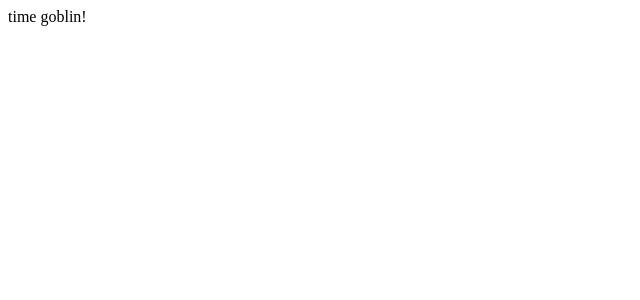
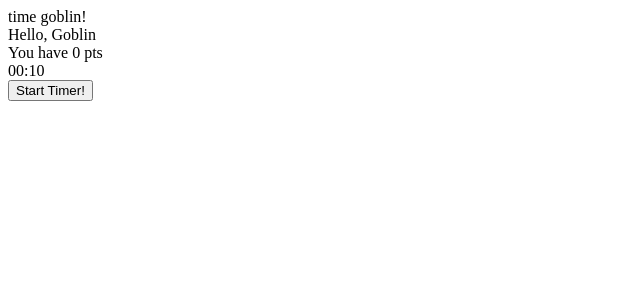
Before and after one commit to EC37-Goblin-Sharks/Time-Goblin, a React app: page /home in a window 1280 px wide. Before the commit this address had no page. Shown: the top 300 px of the page, without its empty margins (0-640 px from the left). Built offline with nearby package versions, Linux system fonts and the light colour scheme.

Commit message:
this commit will update the home page, edit button classes to btn, import into App.jsx

```diff
--- a/client/App.jsx
+++ b/client/App.jsx
@@ -3,6 +3,7 @@ import { Routes, Route } from 'react-router-dom';
 
 import Signup from './components/Signup';
 import Login from './components/Login';
+import Home from './components/Home';
 
 const App = (props) => {
   return (
@@ -14,6 +15,7 @@ const App = (props) => {
           {/* different path inside each rout, component inside- loggin, sign up, home */}
           <Route path='/' element={<Login />} />
           <Route path='/signup' element={<Signup />} />
+          <Route path='/home' element={<Home />} />
         </Routes>
       </div>
     </div>
--- a/client/components/Home.jsx
+++ b/client/components/Home.jsx
@@ -0,0 +1,39 @@
+import React, { useState, useEffect } from 'react';
+
+const Home = (props) => {
+  // ==========================
+  // Set State
+  // ==========================
+  // get request for user name, pass into useState below
+  const [user, setUser] = useState();
+  const [points, setPoints] = useState();
+
+  // ==========================
+  // Functions
+  // ==========================
+
+  const addPoints = () => {
+    // setPoints(); // increment points here
+  }
+
+  // ==========================
+  // Render this
+  // ==========================
+  return (
+    <div className="homePage">
+      <div className='homeHeader'>
+        <div className="greeting">Hello, Goblin</div>
+        <div className="points">You have 0 pts</div>
+        {/* add store div */}
+      </div>
+      <div className='homeBody'>
+        {/* add decorations */}
+        <div className='timer'>00:10</div>
+        <button className='timerBtn'>Start Timer!</button>
+        {/* add decorations */}
+      </div>
+    </div>
+  )
+}
+
+export default Home;
--- a/client/components/Login.jsx
+++ b/client/components/Login.jsx
@@ -7,7 +7,7 @@ const Login = (props) => {
         <form className="loginForm" method="POST" action="/login">
           <input className="formInfo" id="username" name="username" type="text" placeholder="Username"></input>
           <input className="formInfo" id="password" name="password" type="password" placeholder="Password"></input>
-          <input className="loginButton" type="submit" value="Login"></input>
+          <input className="loginBtn" type="submit" value="Login"></input>
         </form>
         <a href="signup">Sign Up</a>
       </div>
--- a/client/components/Signup.jsx
+++ b/client/components/Signup.jsx
@@ -13,7 +13,7 @@ const Signup = (props) => {
           <input className="formInfo" id="firstName" name="firstName" type="text"></input>
           <label htmlFor="lastName">Last Name: </label>
           <input className="formInfo" id="lastName" name="lastName" type="text"></input>
-          <input className="signupButton" type="submit" value="Sign Up"></input>
+          <input className="signupBtn" type="submit" value="Sign Up"></input>
         </form>
       </div>
     </div>
```
